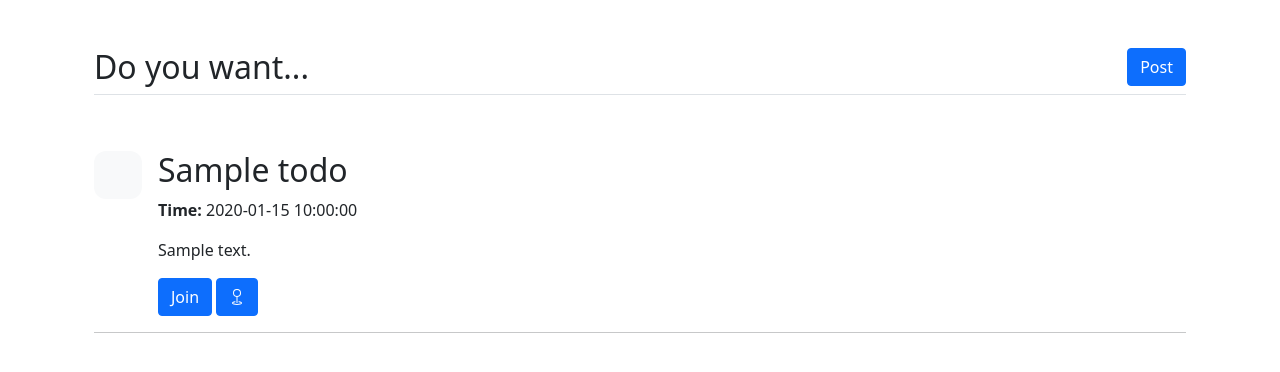
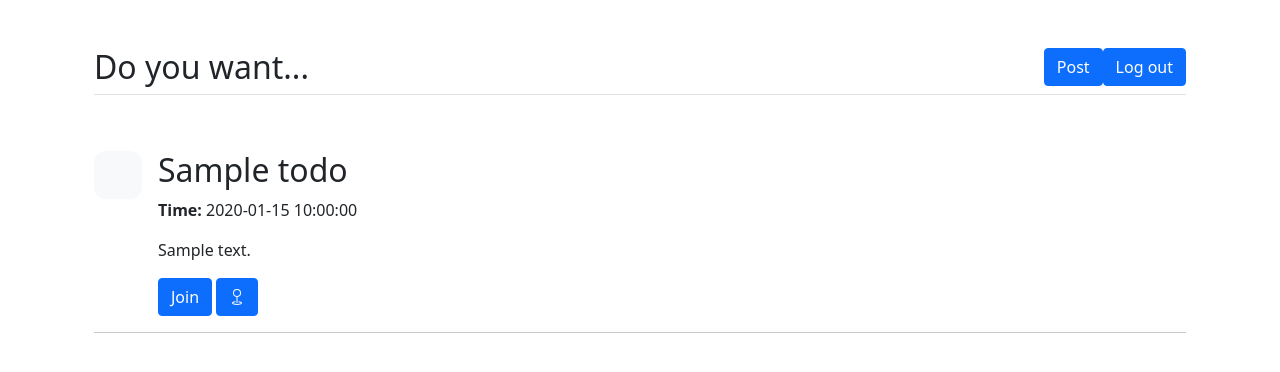
Before and after one commit to shanw25/hack110_https, a Flask app: template templates/index.html in a window 1280 px wide. Shown: the top 372 px of the page. Run offline with Flask 2, Linux system fonts and the light colour scheme; the template is opened without the code that fills it: most values are stand-ins (such as "Sample title", 1, 10 or a date in 2020).

Commit message:
new changes

```diff
--- a/app.py
+++ b/app.py
@@ -8,9 +8,9 @@ todo_list: list[todo] = []
 todo_count: int = 0
 user_count: int = 0
 current_user: User = None
-users: list[User]
+users: list[User] = []
 
-@app.route("/", methods=["GET", "POST", "UPDATE"])
+@app.route("/", methods=["GET", "POST"])
 def index():
     if request.method == "POST":
         global current_user
@@ -61,5 +61,13 @@ def create_todo():
 def view_todo_list():
     return render_template('view-list.html', todo_list=todo_list)
 
+
+@app.route("/log-out", methods=["GET"])
+def log_out():
+    global current_user
+
+    current_user = None
+    return redirect('/')
+
 if __name__ == '__main__':
     app.run(debug=True)
--- a/templates/index.html
+++ b/templates/index.html
@@ -64,7 +64,7 @@
     </svg>
 <main>
     <div class="container px-4 py-5" id="hanging-icons">
-        <h2 class="pb-2 border-bottom"><a class="btn btn-primary" style="float: right;" href="/post-request">Post</a>Do you want...</h2>
+        <h2 class="pb-2 border-bottom"><a class="btn btn-primary" style="float: right;" href="/log-out">Log out</a><a class="btn btn-primary" style="float: right;" href="/post-request">Post</a>Do you want...</h2>
         <div class="g-4 py-5 row-cols-1 row-cols-lg-3">
           {% for todo in todo_list %}
           <div class="mb-3 d-flex">
```
